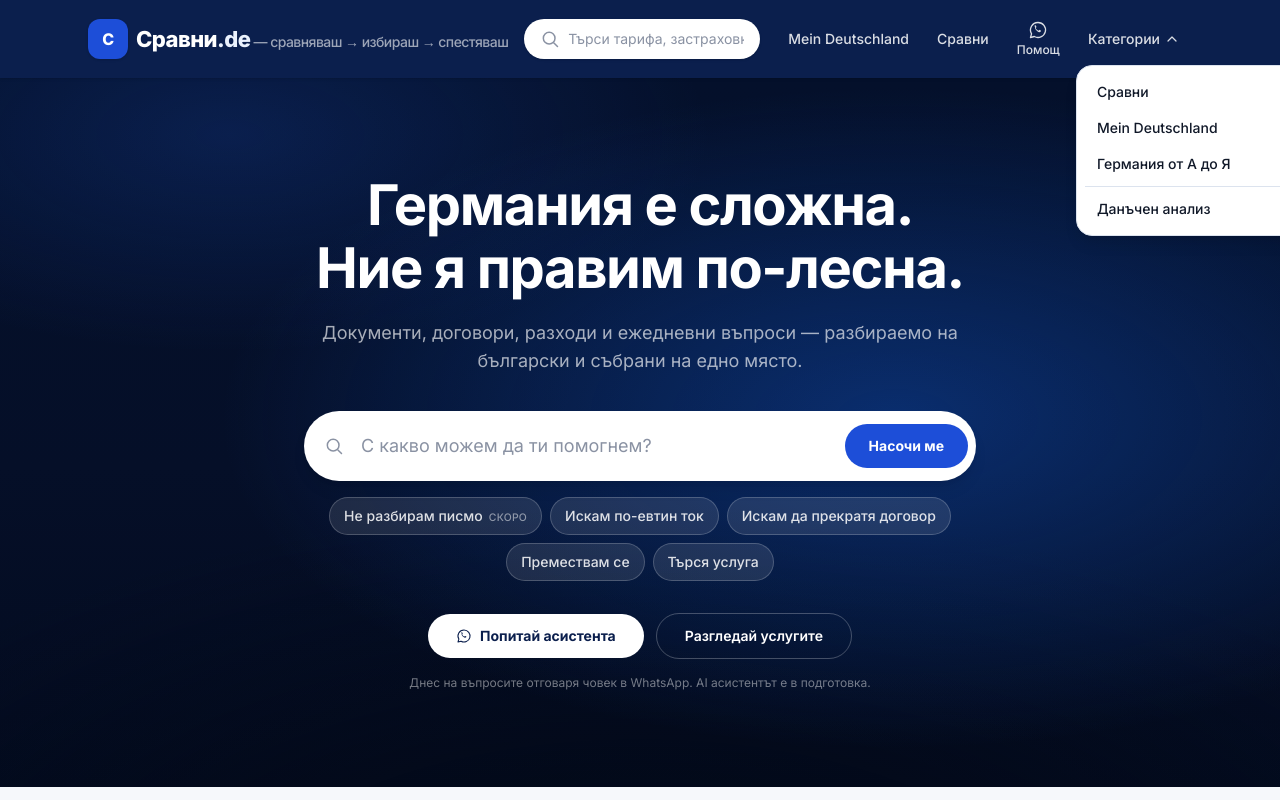
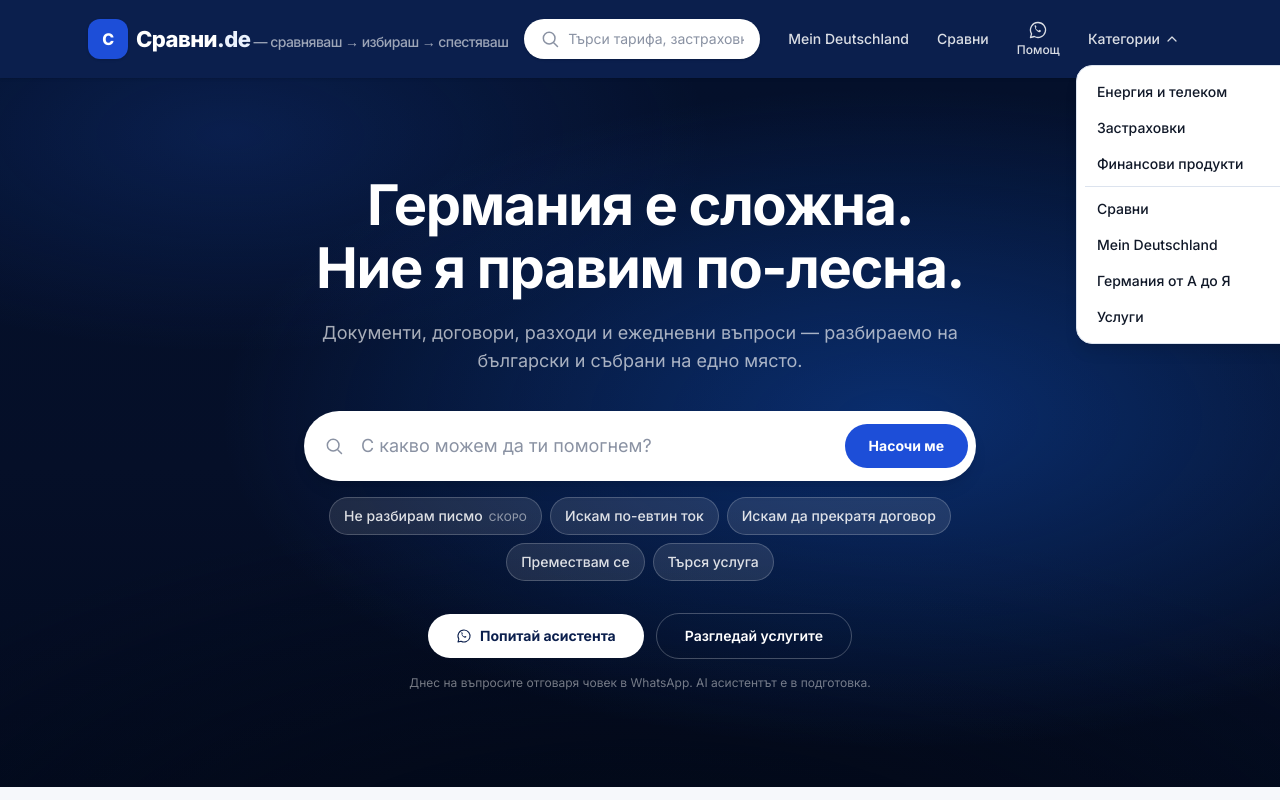
Before and after one commit to TARIFBERATER24/DE-BG-PLATFORM, a Next.js app: page / in a window 1280 px wide. Both pictures are taken after a click on the button "Категории". Shown: the top 800 px of the page. Built offline with nearby package versions, Linux system fonts and the light colour scheme.

Commit message:
Restore original category menu

```diff
--- a/components/NavDropdown.tsx
+++ b/components/NavDropdown.tsx
@@ -2,11 +2,13 @@
 
 import { useEffect, useRef, useState } from "react";
 import Link from "next/link";
+import { verticals } from "@/lib/verticals";
 
 const EXTRA_LINKS = [
   { href: "/produkte", title: "Сравни" },
   { href: "/mein-deutschland", title: "Mein Deutschland" },
   { href: "/germaniya", title: "Германия от А до Я" },
+  { href: "/uslugi", title: "Услуги" },
 ];
 
 export default function NavDropdown() {
@@ -46,6 +48,17 @@ export default function NavDropdown() {
 
       {open && (
         <div className="absolute left-0 top-full mt-2 w-64 rounded-lg border border-line bg-white p-2 text-sm font-medium text-ink shadow-lg">
+          {verticals.map((vertical) => (
+            <Link
+              key={vertical.slug}
+              href={`/${vertical.slug}`}
+              onClick={() => setOpen(false)}
+              className="block rounded-md px-3 py-2 transition hover:bg-brand-tint hover:text-brand"
+            >
+              {vertical.title}
+            </Link>
+          ))}
+          <div className="my-1 border-t border-line" />
           {EXTRA_LINKS.map((link) => (
             <Link
               key={link.href}
@@ -56,16 +69,6 @@ export default function NavDropdown() {
               {link.title}
             </Link>
           ))}
-          <div className="my-1 border-t border-line" />
-          <a
-            href="https://danachen-analiz.vercel.app/analiz"
-            target="_blank"
-            rel="noopener noreferrer"
-            onClick={() => setOpen(false)}
-            className="block rounded-md px-3 py-2 transition hover:bg-brand-tint hover:text-brand"
-          >
-            Данъчен анализ
-          </a>
         </div>
       )}
     </div>
```
